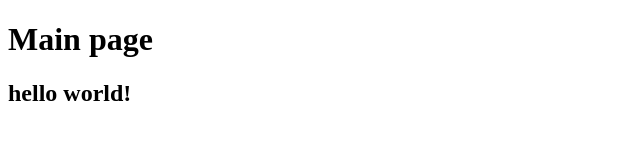
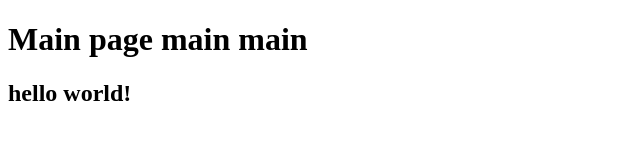
Before and after one commit to JohnQue/SourceTreePr3, a plain HTML site: page index.html in a window 1280 px wide. Shown: the whole page, without its empty margins (0-640 px from the left). Drawn offline with Linux system fonts and the light colour scheme.

Commit message:
메인 페이지 수정

```diff
--- a/index.html
+++ b/index.html
@@ -7,7 +7,7 @@
     <title>Document</title>
 </head>
 <body>
-    <h1>Main page</h1>
+    <h1>Main page main main</h1>
     <h2>hello world!</h2>
 </body>
 </html>
```
